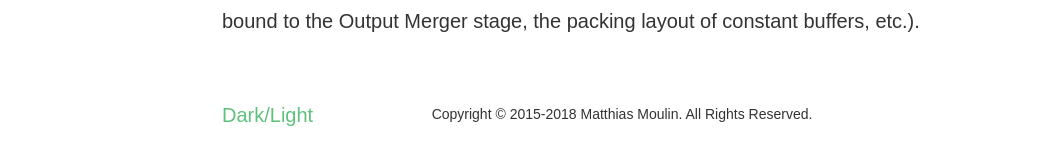
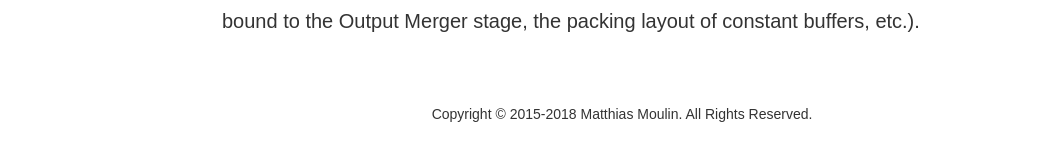
Before and after one commit to matt77hias/Blog, a Jekyll site: the page built from _posts/2017-09-07-reducing-shader-binding-dependencies.md, in a window 1280 px wide. Shown: the part 1813-1958 px from the top of the page, without its empty margins (18-1071 px from the left). Built offline with Jekyll 4.4.1, drawn with Linux system fonts in a browser that asks for light colours; comment, search, counter and statistics services are not loaded.

Commit message:
Update default.html

```diff
--- a/_layouts/default.html
+++ b/_layouts/default.html
@@ -2,7 +2,6 @@
 ---
 <!DOCTYPE html>
 <html>
-
 	<head>
 		<meta charset="utf-8">
 		<meta name="viewport" content="width=device-width, initial-scale=1.0">
@@ -31,14 +30,9 @@
     		</main>
 
 		<footer>
-			<div class="links">
-        			<a class="theme" onclick="theme()">Dark/Light</a>
-    			</div>
-			<div class="container">
-				<p class="copyright">Copyright © 2015-2018 Matthias Moulin. All Rights Reserved.</p>
-			</div>
+		<div class="container">
+			<p class="copyright">Copyright © 2015-2018 Matthias Moulin. All Rights Reserved.</p>
+		</div>
 		</footer>
-
 	</body>
-
 </html>
```
